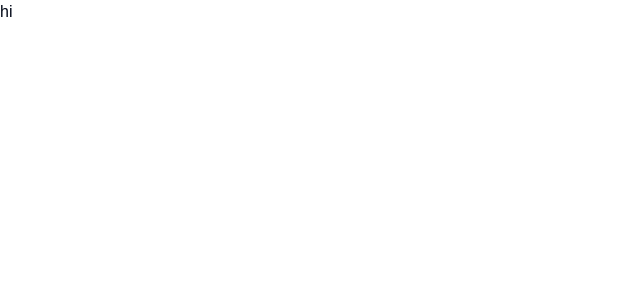
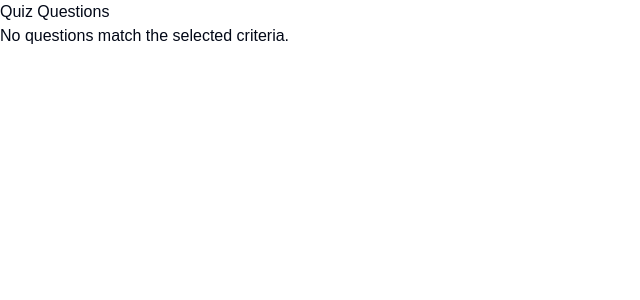
Before and after one commit to spicychillisus/environmental-game-quiz, a Next.js app: page /quiz in a window 1280 px wide. Shown: the top 300 px of the page, without its empty margins (0-640 px from the left). Built offline with nearby package versions, Linux system fonts and the light colour scheme.

Commit message:
i give up

```diff
--- a/src/app/quiz/page.tsx
+++ b/src/app/quiz/page.tsx
@@ -1,13 +1,75 @@
-"use client"
-import { useRouter } from 'next/router';
-import { useEffect } from 'react';
-import { Form, FormControl, FormDescription, FormField, FormItem, FormLabel, FormMessage } from "@/components/ui/form"
-import { Card, CardContent, CardDescription, CardFooter, CardHeader, CardTitle } from "@/components/ui/card";
-import { Input } from "@/components/ui/input"
-import { useForm } from "react-hook-form";
-import { Button } from "@/components/ui/button";
-import { questions } from '@/data/questions';
+"use client";
+
+import { useRouter } from "next/router";
+import { useState, useEffect } from "react";
+import { Card, CardHeader, CardContent, CardTitle, CardDescription } from "@/components/ui/card";
+
+type Question = {
+  question: string;
+  answer: string | boolean;
+  options?: string[];
+  type: number;
+  points: number;
+  difficulty: string;
+  explanation: string;
+  topic: string;
+  hint?: string;
+};
+
+const questions: Question[] = [
+  // Add your questions here
+];
 
 export default function QuizPage() {
-    return (<h1>hi</h1>)
+  const router = useRouter();
+  const [filteredQuestions, setFilteredQuestions] = useState<Question[]>([]);
+
+  useEffect(() => {
+    if (router.isReady) {
+      const { difficulty, qnamt, topics } = router.query;
+
+      // Convert qnamt and topics to appropriate types
+      const questionAmount = parseInt(qnamt as string) || questions.length;
+      const topicList = (topics as string)?.split(",") || [];
+
+      // Filter questions
+      const filtered = questions.filter((q) => {
+        const matchesDifficulty = difficulty ? q.difficulty.toLowerCase() === difficulty : true;
+        const matchesTopic = topicList.length > 0 ? topicList.includes(q.topic) : true;
+        return matchesDifficulty && matchesTopic;
+      });
+
+      // Limit to questionAmount
+      setFilteredQuestions(filtered.slice(0, questionAmount));
+    }
+  }, [router.isReady, router.query]);
+
+  return (
+    <div>
+      <h1>Quiz Questions</h1>
+      {filteredQuestions.length > 0 ? (
+        filteredQuestions.map((question, index) => (
+          <Card key={index}>
+            <CardHeader>
+              <CardTitle>Question {index + 1}</CardTitle>
+              <CardDescription>Topic: {question.topic} | Difficulty: {question.difficulty}</CardDescription>
+            </CardHeader>
+            <CardContent>
+              <p>{question.question}</p>
+              {question.options && (
+                <ul>
+                  {question.options.map((option, idx) => (
+                    <li key={idx}>{option}</li>
+                  ))}
+                </ul>
+              )}
+              <p>Points: {question.points}</p>
+            </CardContent>
+          </Card>
+        ))
+      ) : (
+        <p>No questions match the selected criteria.</p>
+      )}
+    </div>
+  );
 }
```
Also changed, not shown: src/app/results/page.tsx (renamed from src/app/register/page.tsx), 1 other file (tests, documents, lock files or other folders).
